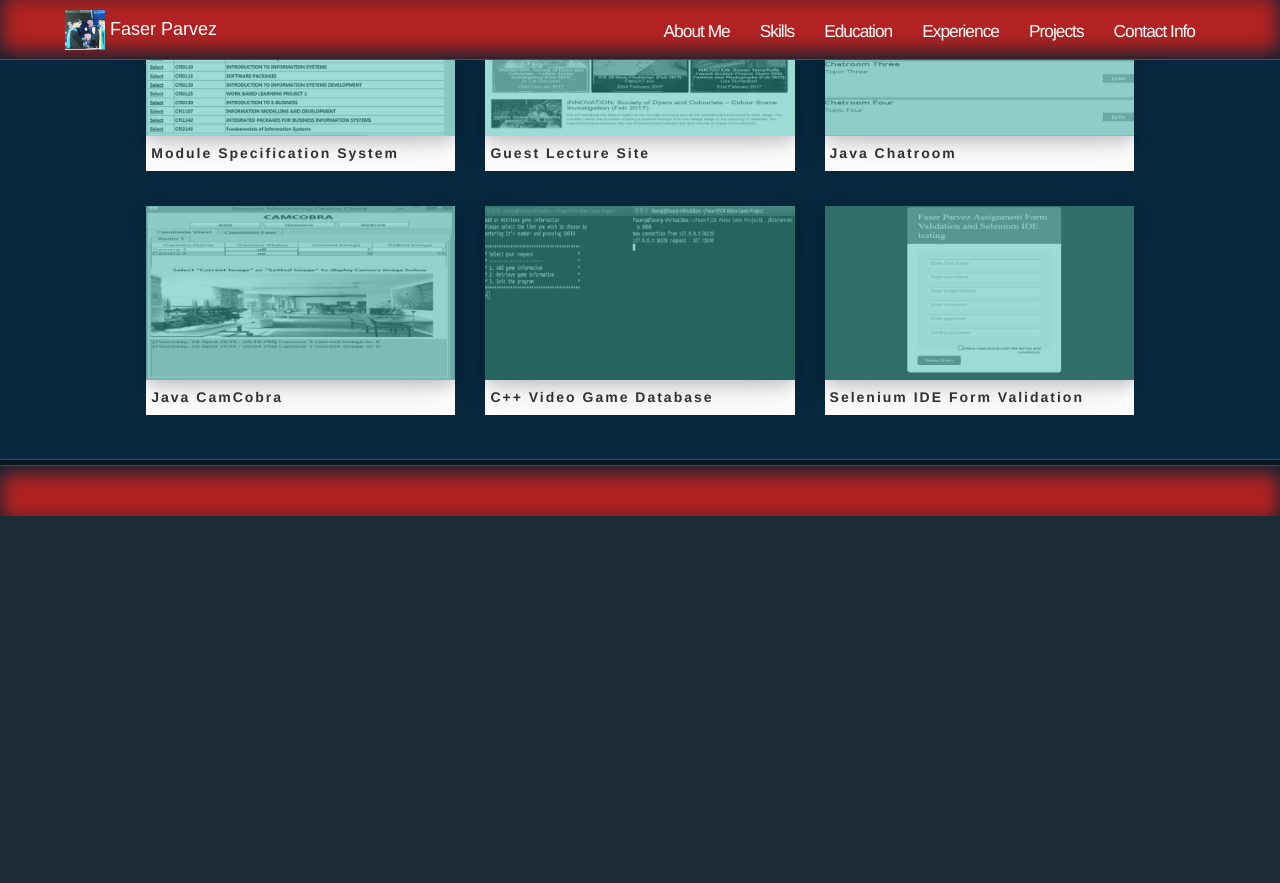
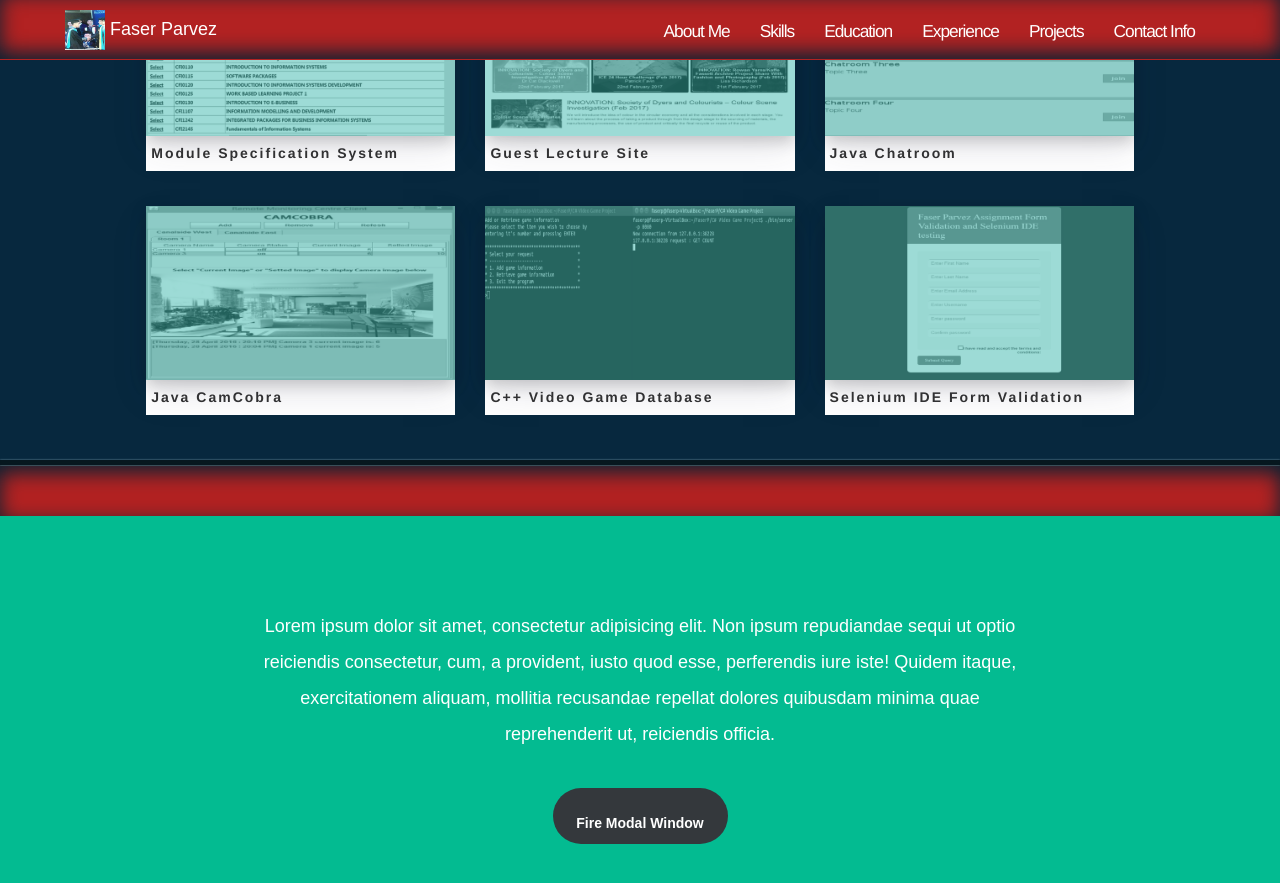
Before and after one commit to thisisatest1990/thisisatest1990.github.io, a Jekyll site: the page built from index.html, in a window 1280 px wide and 900 px high, scrolled down 3403 px. Shown: the top 883 px of the window. Built offline with Jekyll 4.4.1, drawn with Linux system fonts in a browser that asks for light colours; nearby versions of some CDN libraries; before the commit the page ends 3919 px from its top, so only the background shows below that.

Commit message:
Update projectmodel.html

```diff
--- a/_includes/projectmodel.html
+++ b/_includes/projectmodel.html
@@ -332,3 +332,33 @@
                     </div>
 				</div>
 			</div>
+
+
+  <section class="cd-section">
+		<p>
+			Lorem ipsum dolor sit amet, consectetur adipisicing elit. Non ipsum repudiandae sequi ut optio reiciendis consectetur, cum, a provident, iusto quod esse, perferendis iure iste! Quidem itaque, exercitationem aliquam, mollitia recusandae repellat dolores quibusdam minima quae reprehenderit ut, reiciendis officia.
+		</p>
+
+		<div class="cd-modal-action">
+			<a href="#0" class="btn" data-type="modal-trigger">Fire Modal Window</a>
+			<span class="cd-modal-bg"></span>
+		</div> <!-- cd-modal-action -->
+
+		<div class="cd-modal">
+			<div class="cd-modal-content">
+				<p>
+					Lorem ipsum dolor sit amet, consectetur adipisicing elit. Ad modi repellendus, optio eveniet eligendi molestiae? Fugiat, temporibus! A rerum pariatur neque laborum earum, illum voluptatibus eum voluptatem fugiat, porro animi tempora? Sit harum nulla, nesciunt molestias, iusto aliquam aperiam est qui possimus reprehenderit ipsam ea aut assumenda inventore iste! Animi quaerat facere repudiandae earum quisquam accusamus tempora, delectus nesciunt, provident quae aliquam, voluptatum beatae quis similique in maiores repellat eligendi voluptas veniam optio illum vero! Eius, dignissimos esse eligendi veniam.
+				</p>
+
+				<p>
+					Lorem ipsum dolor sit amet, consectetur adipisicing elit. Ad modi repellendus, optio eveniet eligendi molestiae? Fugiat, temporibus! A rerum pariatur neque laborum earum, illum voluptatibus eum voluptatem fugiat, porro animi tempora? Sit harum nulla, nesciunt molestias, iusto aliquam aperiam est qui possimus reprehenderit ipsam ea aut assumenda inventore iste! Animi quaerat facere repudiandae earum quisquam accusamus tempora, delectus nesciunt, provident quae aliquam, voluptatum beatae quis similique in maiores repellat eligendi voluptas veniam optio illum vero! Eius, dignissimos esse eligendi veniam.
+				</p>
+
+				<p>
+					Lorem ipsum dolor sit amet, consectetur adipisicing elit. Ad modi repellendus, optio eveniet eligendi molestiae? Fugiat, temporibus! A rerum pariatur neque laborum earum, illum voluptatibus eum voluptatem fugiat, porro animi tempora? Sit harum nulla, nesciunt molestias, iusto aliquam aperiam est qui possimus reprehenderit ipsam ea aut assumenda inventore iste! Animi quaerat facere repudiandae earum quisquam accusamus tempora, delectus nesciunt, provident quae aliquam, voluptatum beatae quis similique in maiores repellat eligendi voluptas veniam optio illum vero! Eius, dignissimos esse eligendi veniam.
+				</p>
+			</div> <!-- cd-modal-content -->
+		</div> <!-- cd-modal -->
+
+		<a href="#0" class="cd-modal-close">Close</a>
+	</section> <!-- .cd-section -->
```
